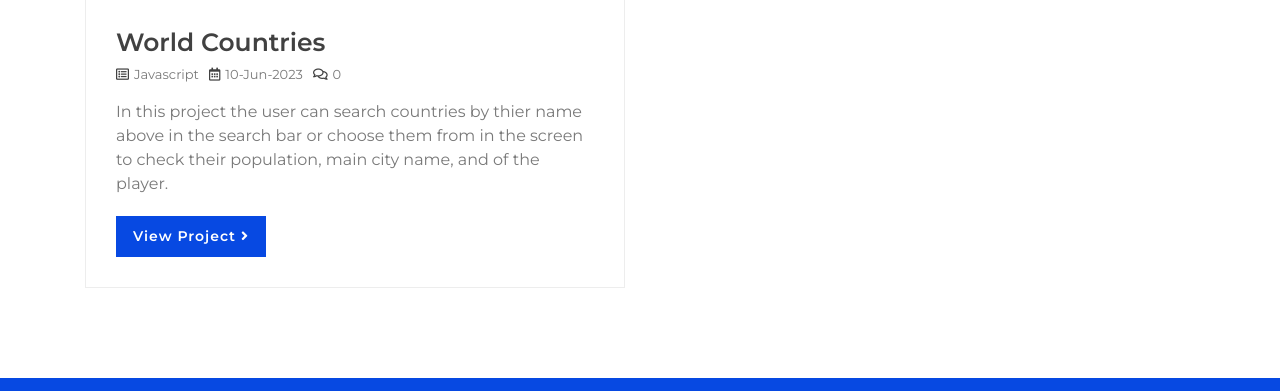
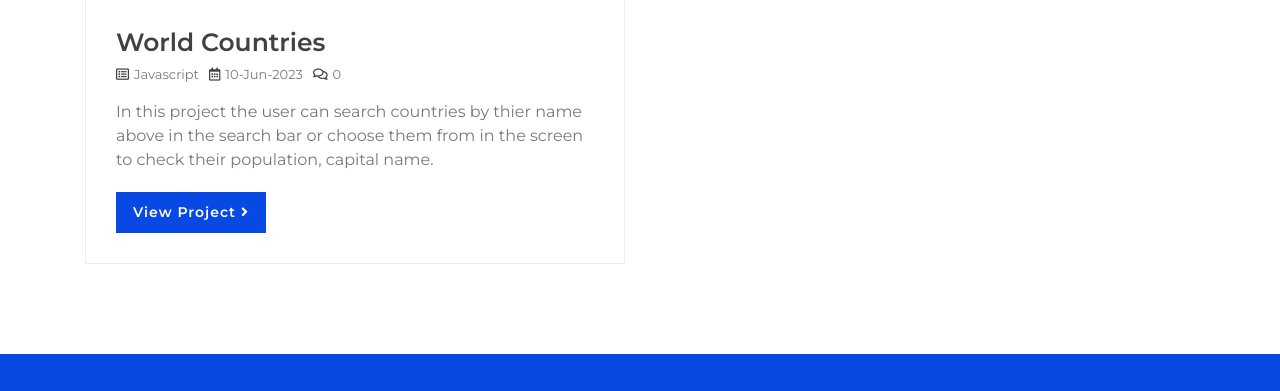
Before and after one commit to yakzanCode/Portfolio, a plain HTML site: page index.html in a window 1280 px wide. Shown: the part 3924-4315 px from the top of the page. Drawn offline with nearby package versions, Linux system fonts and the light colour scheme.

Commit message:
paragraphs edited

```diff
--- a/index.html
+++ b/index.html
@@ -319,7 +319,7 @@
                             <p id="p4">
                                 In this project the user can search countries by thier name above
                                 in the search bar or choose them from in the screen to check
-                                 their population, main city name, and  of the player.
+                                 their population, capital name.
                             </p>
                             <a href="https://www.countryinfos.com/countries.html" class="btn" id="fifa-card" >View Project<i class="fa fa-angle-right"></i></a>
                         </div>
```
